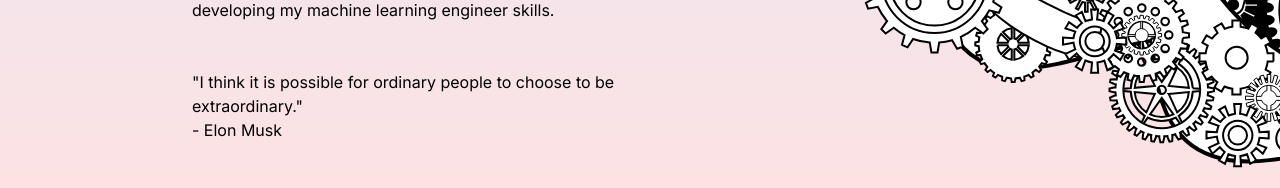
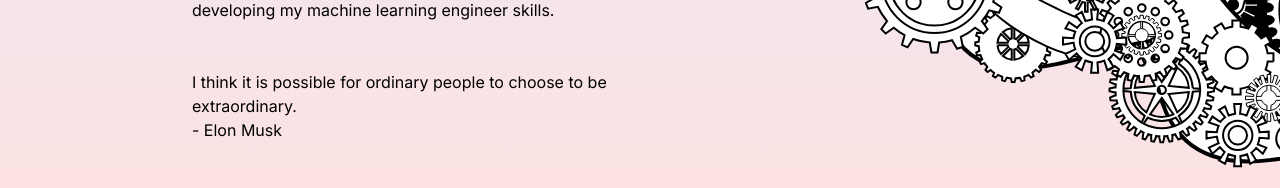
Before and after one commit to XavierElon/xavierelon-portfolio, a Next.js app: page /about in a window 1280 px wide. Shown: the part 586-774 px from the top of the page. Built offline with nearby package versions, Linux system fonts and the light colour scheme.

Commit message:
remove unescaped quotes

```diff
--- a/src/app/about/page.jsx
+++ b/src/app/about/page.jsx
@@ -42,8 +42,8 @@ const AboutPage = () => {
 
             {/* BIOGRAPHY QUOTE  */}
             <span>
-              "I think it is possible for ordinary people to choose to be
-              extraordinary."
+              I think it is possible for ordinary people to choose to be
+              extraordinary.
               <br></br> - Elon Musk
             </span>
 
```
